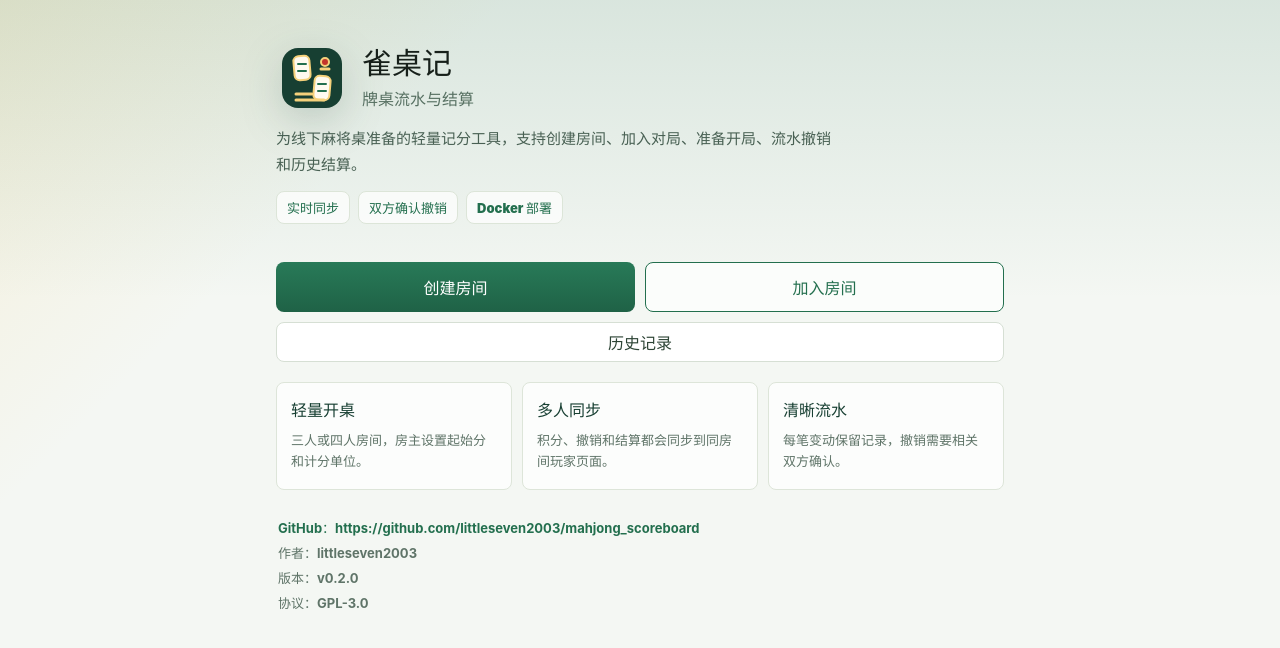
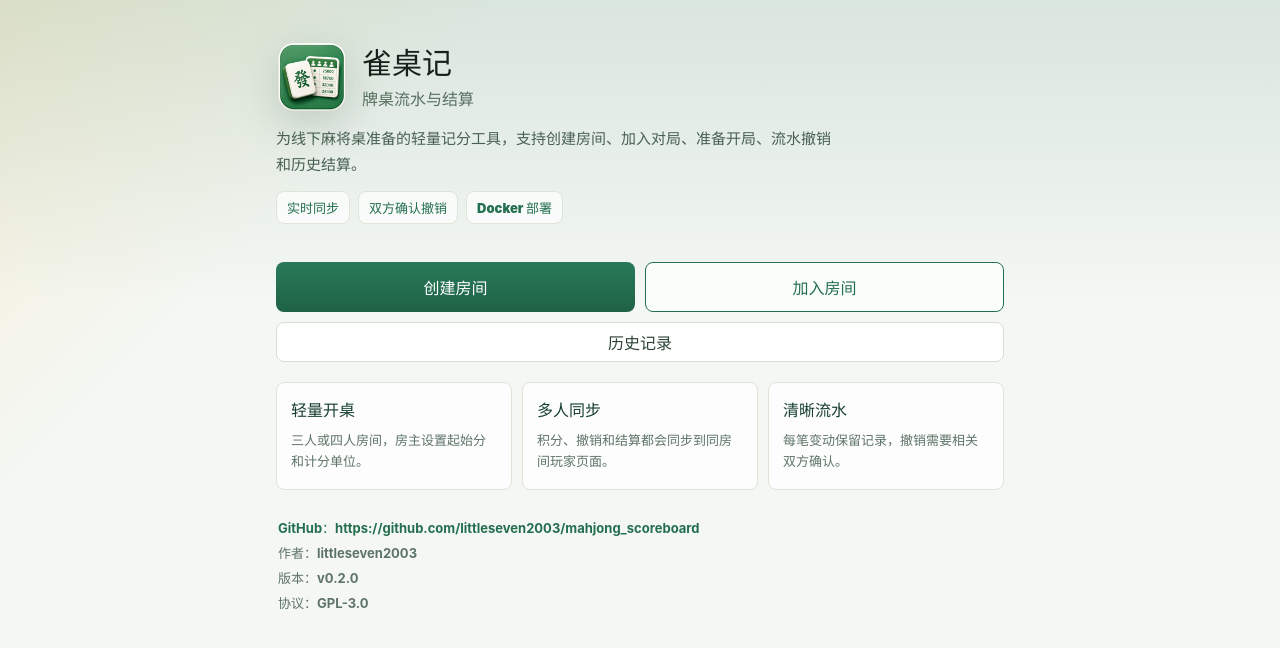
Before and after one commit to littleseven2003/mahjong_scoreboard, a Vue app in the folder web/: page / in a window 1280 px wide. Shown: the top 648 px of the page. Built offline with nearby package versions, Linux system fonts and the light colour scheme.

Commit message:
feat: 替换雀桌记品牌logo

```diff
--- a/web/index.html
+++ b/web/index.html
@@ -3,7 +3,8 @@
   <head>
     <meta charset="UTF-8" />
     <meta name="viewport" content="width=device-width, initial-scale=1.0" />
-    <title>麻将桌计分器</title>
+    <link rel="icon" type="image/png" href="/logo.png" />
+    <title>雀桌记</title>
   </head>
   <body>
     <div id="app"></div>
--- a/web/src/components/AppLogo.vue
+++ b/web/src/components/AppLogo.vue
@@ -1,14 +1,6 @@
 <template>
   <div class="app-logo" aria-label="雀桌记">
-    <svg viewBox="0 0 72 72" role="img" aria-hidden="true">
-      <rect class="logo-table" x="6" y="6" width="60" height="60" rx="16" />
-      <rect class="logo-tile tile-east" x="18" y="14" width="16" height="24" rx="5" />
-      <rect class="logo-tile tile-west" x="38" y="34" width="16" height="24" rx="5" />
-      <path class="logo-line" d="M22 22h8M22 29h8M42 42h8M42 49h8" />
-      <path class="logo-score" d="M20 52h16M20 58h28" />
-      <circle class="logo-dot" cx="49" cy="20" r="4" />
-      <path class="logo-dot-line" d="M45 27h8" />
-    </svg>
+    <img src="/logo.png" alt="" aria-hidden="true" />
     <div>
       <strong>雀桌记</strong>
       <span>牌桌流水与结算</span>
--- a/web/src/styles/main.css
+++ b/web/src/styles/main.css
@@ -112,55 +112,13 @@ h2 {
   gap: 14px;
 }
 
-.app-logo svg {
+.app-logo img {
   width: 72px;
   height: 72px;
+  border-radius: 18px;
   flex: 0 0 auto;
+  object-fit: contain;
   filter: drop-shadow(0 12px 20px rgba(23, 63, 50, 0.18));
-}
-
-.logo-table {
-  fill: #173f32;
-}
-
-.logo-tile {
-  fill: #fffaf0;
-  stroke: #f5d17b;
-  stroke-width: 2;
-}
-
-.tile-east {
-  transform: rotate(-5deg);
-  transform-origin: 26px 26px;
-}
-
-.tile-west {
-  transform: rotate(5deg);
-  transform-origin: 46px 46px;
-}
-
-.logo-line,
-.logo-score,
-.logo-dot-line {
-  fill: none;
-  stroke-linecap: round;
-}
-
-.logo-line {
-  stroke: #236f4e;
-  stroke-width: 2;
-}
-
-.logo-score,
-.logo-dot-line {
-  stroke: #f5d17b;
-  stroke-width: 3;
-}
-
-.logo-dot {
-  fill: #c2342b;
-  stroke: #f5d17b;
-  stroke-width: 2;
 }
 
 .app-logo strong,
@@ -779,7 +737,7 @@ button:disabled {
     font-size: 24px;
   }
 
-  .app-logo svg {
+  .app-logo img {
     width: 64px;
     height: 64px;
   }
```
Also changed, not shown: web/public/logo.png (added), 4 other files (tests, documents, lock files or other folders).
